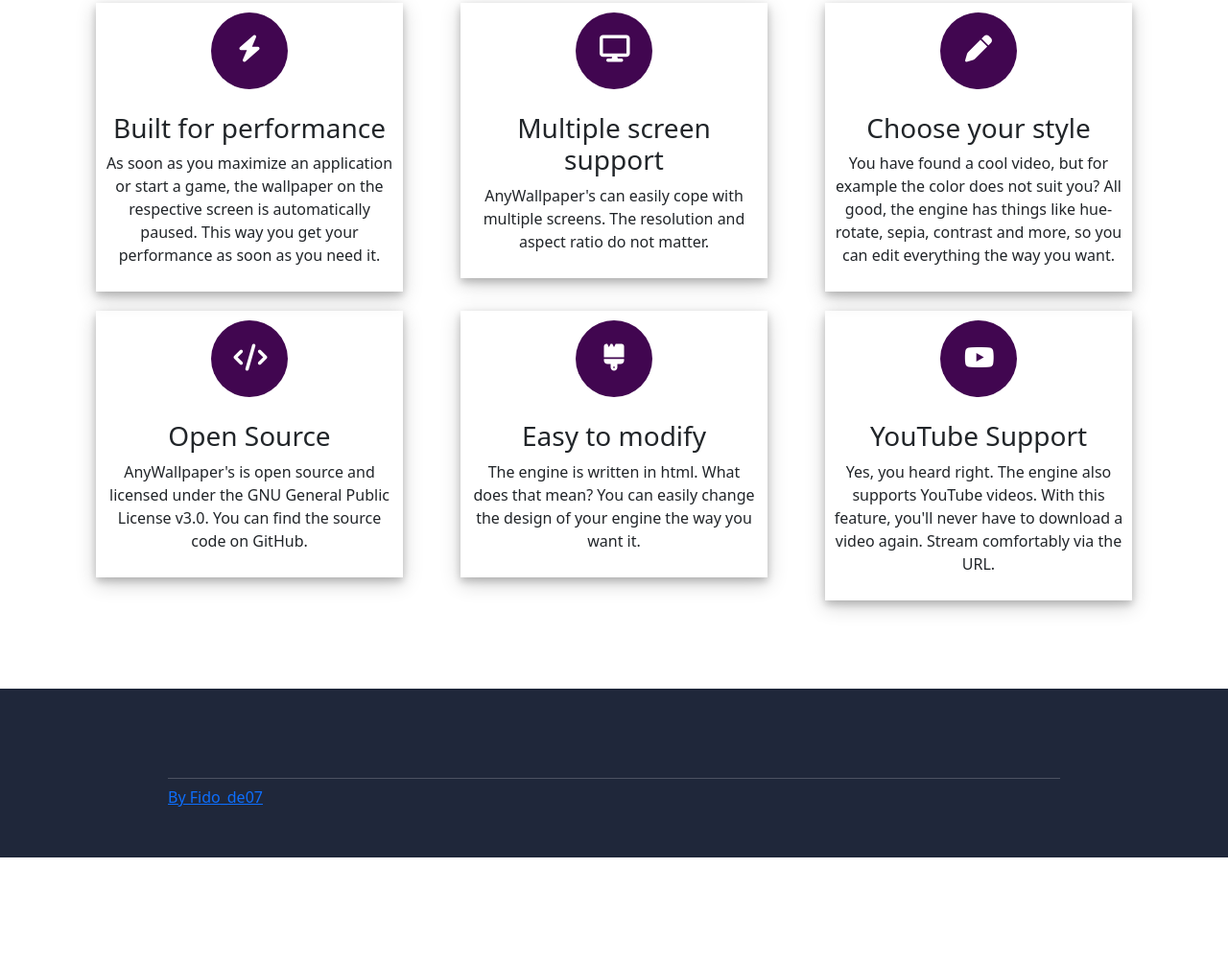
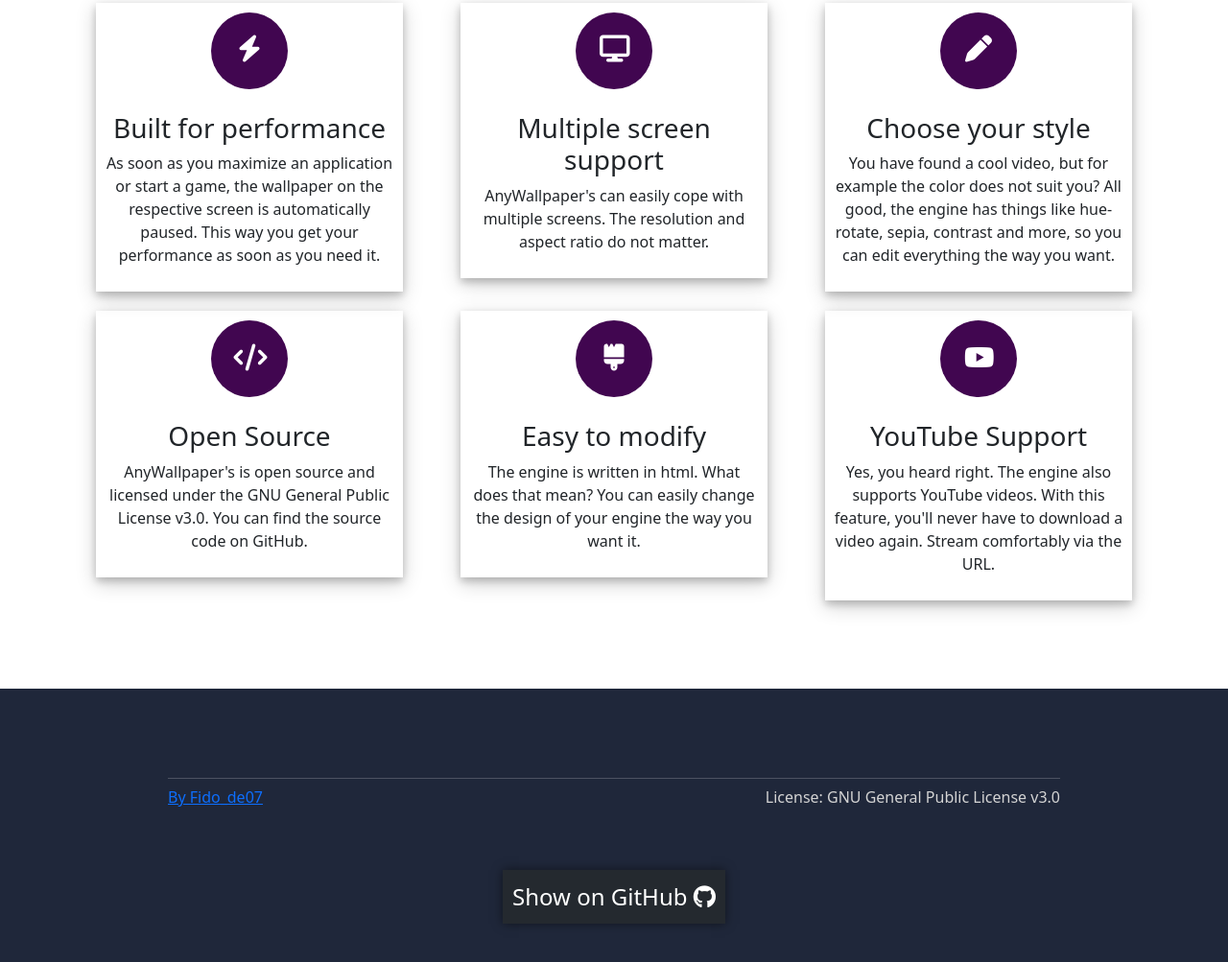
Before and after one commit to Fidode07/AnyWallpapers, a plain HTML site: page docs/index.html in a window 1280 px wide. Shown: the part 777-1780 px from the top of the page at 96% size. Before the commit the page ends 1671 px from the top, so only its background shows below. Drawn offline with nearby package versions, Linux system fonts and the light colour scheme.

Commit message:
upload docs/ changes

```diff
--- a/docs/index.html
+++ b/docs/index.html
@@ -54,7 +54,7 @@
             font-size: 1.5em;
         }
 
-        .container .content .btn {
+        .github-btn {
             font-size: 1.5em;
             margin-top: 10px;
             border: none;
@@ -66,7 +66,7 @@
             transition: .4s;
         }
 
-        .container .content .btn:hover {
+        .github-btn:hover {
             background-color: #11161d;
             transition: .2s;
             color: white;
@@ -92,6 +92,32 @@
             text-align: center;
             padding: 10px;
             margin: 0 auto;
+            cursor: pointer;
+            transition: .4s;
+        }
+
+        footer .content-container {
+            display: block;
+            width: 90%;
+            text-align: center;
+            margin: 0 auto;
+            padding-top: 10px;
+        }
+
+        @media only screen and (min-width: 1100px) {
+            .infocard:hover {
+                border: none;
+                transform: rotate(3deg);
+                transition: .5s;
+            }
+
+            footer .content-container {
+                display: flex;
+                justify-content: space-between;
+                width: 75%;
+                margin: 0 auto;
+                padding-top: 10px;
+            }
         }
 
         .infocard .iconbox {
@@ -115,14 +141,6 @@
             color: lightgray;
             padding: 45px 20px;
             background: #1f273a;
-        }
-
-        footer .content-container {
-            display: flex;
-            justify-content: space-between;
-            width: 75%;
-            margin: 0 auto;
-            padding-top: 10px;
         }
 
         .col-sm-4 {
@@ -155,7 +173,7 @@
             <br><br>
             <p>Use videos and GIFs as wallpaper and bring your desktop to life with them.</p>
             <a href="https://github.com/Fidode07/AnyWallpapers" target="_blank">
-                <button class="btn">Show on GitHub <i class="fa-brands fa-github"></i></button>
+                <button class="github-btn">Show on GitHub <i class="fa-brands fa-github"></i></button>
             </a>
             <br><br>
             <p>Supported Platforms: <i class="fa-brands fa-windows"></i></p>
@@ -217,7 +235,8 @@
             <div class="infocard">
                 <div class="iconbox">
                     <i class="fa-solid fa-brush"></i>
-                </div><br>
+                </div>
+                <br>
                 <h3>Easy to modify</h3>
                 <p>The engine is written in html. What does that mean? You can easily change the design of
                     your engine the way you want it.</p>
@@ -228,7 +247,8 @@
             <div class="infocard">
                 <div class="iconbox">
                     <i style="margin-left: -2px;" class="fa-brands fa-youtube"></i>
-                </div><br>
+                </div>
+                <br>
                 <h3>YouTube Support</h3>
                 <p>Yes, you heard right. The engine also supports YouTube videos. With this feature, you'll never have
                     to download a video again. Stream comfortably via the URL.</p>
@@ -243,6 +263,13 @@
     <hr style="text-align: center; margin: 0 auto; width: 75%;">
     <div class="content-container">
         <h6><a href="https://github.com/Fidode07" target="_blank">By Fido_de07</a></h6>
+        <h6>License: GNU General Public License v3.0</h6>
+    </div>
+        <br><br>
+    <div style="margin: 0 auto; text-align: center;">
+        <a href="https://github.com/Fidode07/AnyWallpapers" target="_blank">
+            <button class="github-btn">Show on GitHub <i class="fa-brands fa-github"></i></button>
+        </a>
     </div>
 </footer>
 </body>
```
